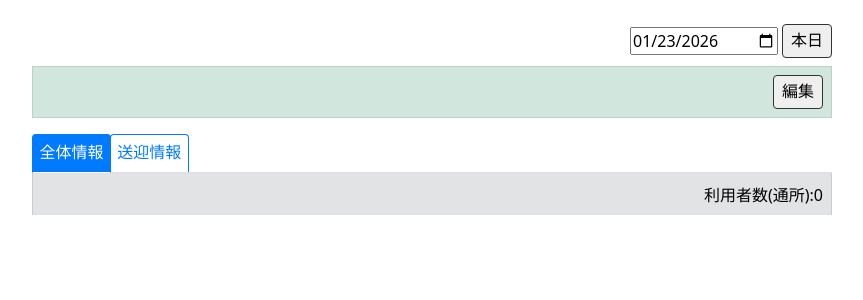
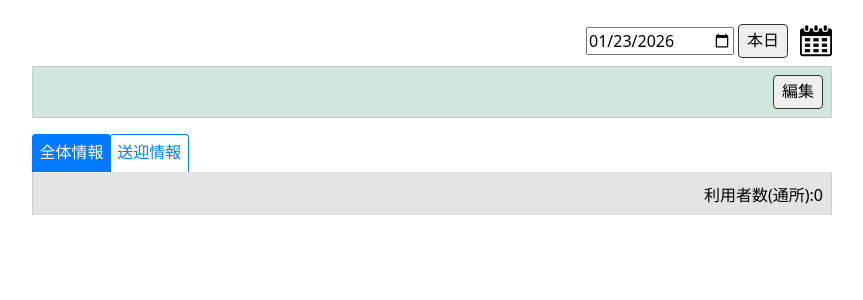
Before and after one commit to asai-omiomi/seventh_factory, a Django app: page /info/ in a window 1280 px wide. Shown: the part 56-356 px from the top of the page, without its empty margins (208-1071 px from the left). Run offline with Django 5.2, Linux system fonts and the light colour scheme; the visitor is signed in with stand-in values (Sample User, id 1); data comes from the database, SQL or seed files in the repository; data that the repository does not hold is empty; some libraries are stand-ins or nearby versions.

Commit message:
カレンダーを追加

```diff
--- a/app/templates/app/info.html
+++ b/app/templates/app/info.html
@@ -10,6 +10,9 @@
 <style>
     .nav-tabs>.nav-item>.nav-link {
         padding: 0.4rem !important;
+    }
+    .calendar_icon_img{
+        width: 32px;
     }
 </style>
 
@@ -67,11 +70,21 @@
         <form id="date-form" onsubmit="return false;">
             {{ calendar_form.date }}
         </form>
-        <form action="{% url 'info' %}" method="get">
+        <form action="{% url 'info' %}" method="get" class="me-2">
             <button class="btn-sm" type="submit">
                 本日
             </button>
         </form>
+
+        {% if request.user.is_superuser %}
+        <a href="https://teamup.com/ks8cprbuewtg2jpd1d" target="_blank">
+        {% else %}
+        <a href="https://teamup.com/ks24at7mjo2kczk1zq" target="_blank">
+        {% endif %}
+            <img src="{% static 'images/calendar.png' %}"
+            alt=""
+            class="calendar_icon_img">
+        </a>
     </div>
 
     <div class="table-responsive-md mt-2">
```
Also changed, not shown: static/css/style.css (line endings or trailing spaces), static/images/calendar.png (added).
